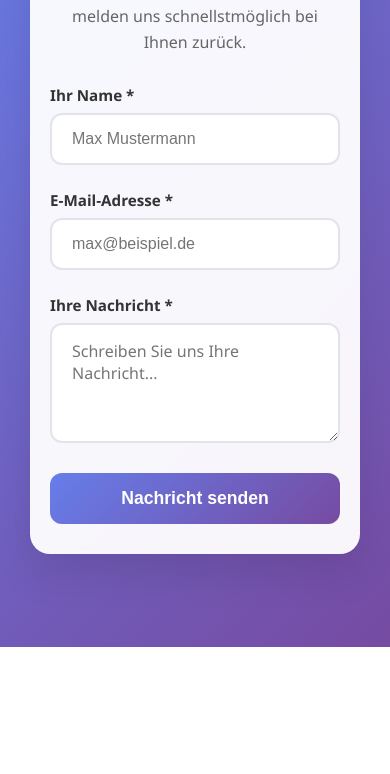
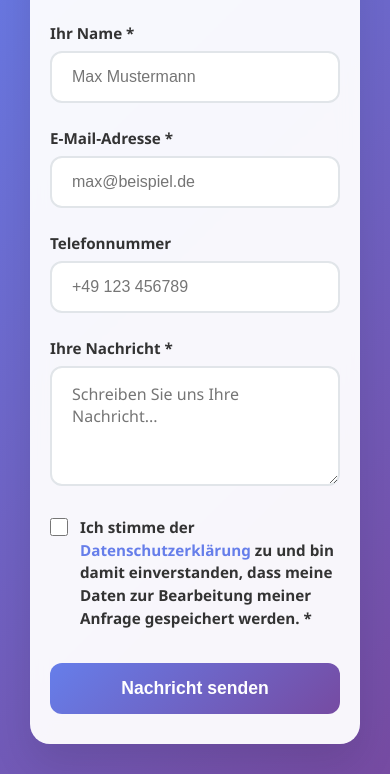
Before and after one commit to motorflitz/kontaktformular-test, a plain HTML site: page index.html in a window 390 px wide. Shown: the part 197-971 px from the top of the page. Before the commit the page ends 844 px from the top, so only its background shows below. Drawn offline with Linux system fonts and the light colour scheme.

Commit message:
📞 Add phone number and privacy consent fields
✨ New form fields:
- Phone number field (optional) with validation
- Privacy consent checkbox (required, GDPR compliant)

🎨 Frontend enhancements:
- Professional checkbox styling with custom CSS
- Real-time validation for phone number format
- Responsive design for new fields
- Improved accessibility with proper labels

🔧 Backend improvements:
- Server-side validation for phone number format
- Privacy consent validation (required)
- Enhanced email templates with phone number
- Input sanitization for all new fields
- Structured error handling

🔒 GDPR compliance:
- Mandatory privacy consent checkbox
- Clear data processing agreement
- Link to privacy policy (customizable)

The contact form now includes:
1. Name (required)
2. Email (required)
3. Phone number (optional)
4. Message (required)
5. Privacy consent (required)

```diff
--- a/index.html
+++ b/index.html
@@ -210,6 +210,40 @@
       display: block;
     }
 
+    .checkbox-group {
+      display: flex;
+      align-items: flex-start;
+      gap: 12px;
+    }
+
+    .checkbox-group input[type="checkbox"] {
+      width: 18px;
+      height: 18px;
+      margin: 0;
+      margin-top: 2px;
+      accent-color: #667eea;
+      cursor: pointer;
+      flex-shrink: 0;
+    }
+
+    .checkbox-label {
+      font-size: 0.9rem;
+      line-height: 1.5;
+      color: #555;
+      cursor: pointer;
+      margin: 0;
+    }
+
+    .privacy-link {
+      color: #667eea;
+      text-decoration: none;
+      font-weight: 600;
+    }
+
+    .privacy-link:hover {
+      text-decoration: underline;
+    }
+
     @media (max-width: 600px) {
       .container {
         padding: 30px 20px;
@@ -265,6 +299,20 @@
       </div>
 
       <div class="form-group">
+        <label for="phone">Telefonnummer</label>
+        <input
+          type="tel"
+          id="phone"
+          name="phone"
+          class="form-control"
+          placeholder="+49 123 456789"
+          minlength="5"
+          maxlength="20"
+        />
+        <div class="error-message">Bitte geben Sie eine gültige Telefonnummer ein</div>
+      </div>
+
+      <div class="form-group">
         <label for="message">Ihre Nachricht *</label>
         <textarea
           id="message"
@@ -276,6 +324,21 @@
           maxlength="1000"
         ></textarea>
         <div class="error-message">Bitte geben Sie eine Nachricht ein (mindestens 10 Zeichen)</div>
+      </div>
+
+      <div class="form-group">
+        <div class="checkbox-group">
+          <input
+            type="checkbox"
+            id="privacy"
+            name="privacy"
+            required
+          />
+          <label for="privacy" class="checkbox-label">
+            Ich stimme der <a href="#" target="_blank" class="privacy-link">Datenschutzerklärung</a> zu und bin damit einverstanden, dass meine Daten zur Bearbeitung meiner Anfrage gespeichert werden. *
+          </label>
+        </div>
+        <div class="error-message">Bitte stimmen Sie der Datenschutzerklärung zu</div>
       </div>
 
       <button type="submit" class="btn" id="submitBtn">
@@ -307,6 +370,21 @@
         if (field.type === 'email' && field.value.trim()) {
           const emailRegex = /^[^\s@]+@[^\s@]+\.[^\s@]+$/;
           if (!emailRegex.test(field.value.trim())) {
+            isValid = false;
+          }
+        }
+
+        // Phone validation (optional field)
+        if (field.type === 'tel' && field.value.trim()) {
+          const phoneRegex = /^[\+]?[0-9\s\-\(\)]{5,20}$/;
+          if (!phoneRegex.test(field.value.trim())) {
+            isValid = false;
+          }
+        }
+
+        // Checkbox validation
+        if (field.type === 'checkbox' && field.hasAttribute('required')) {
+          if (!field.checked) {
             isValid = false;
           }
         }
```
Also changed, not shown: functions/api/send.js (+22 -1 lines).
